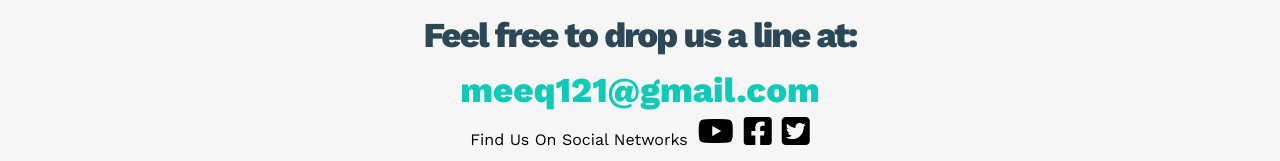
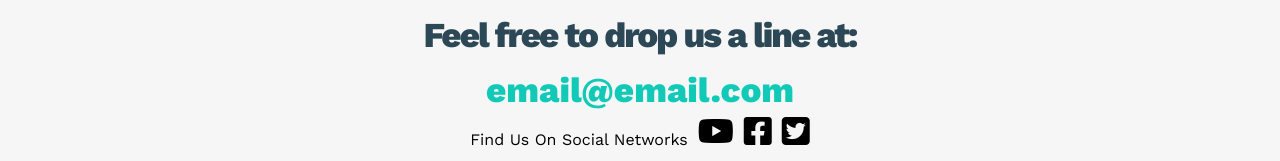
Before and after one commit to Mohamedbeat/Html_CSS_Template_1, a plain HTML site: page index.html in a window 1280 px wide. Shown: the part 3771-3932 px from the top of the page. Drawn offline with nearby package versions, Linux system fonts and the light colour scheme.

Commit message:
index.html

```diff
--- a/index.html
+++ b/index.html
@@ -184,7 +184,7 @@
             <div class="contact-content">
             <div class="info">
                 <p class="label">Feel free to drop us a line at:</p>
-                <a href="mailto:meeq121@gmail.com?subject=Hi im a Fan!" class="link">meeq121@gmail.com</a>
+                <a href="mailto:email@email.com?subject=Hi im a Fan!" class="link">email@email.com</a>
                 <div class="social">
                     Find Us On Social Networks
                     <i class="fa-brands fa-youtube fa-2xl "></i>
```
